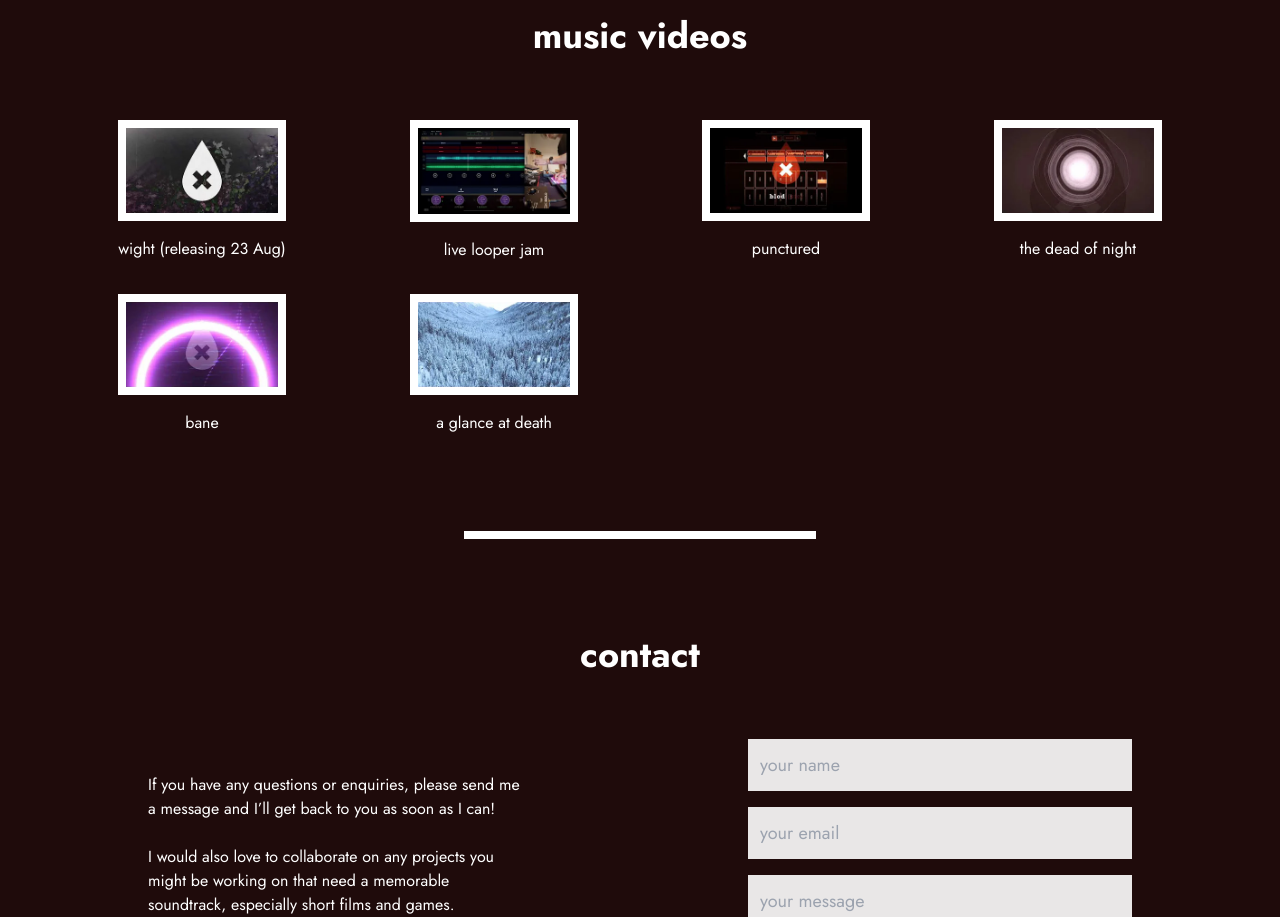
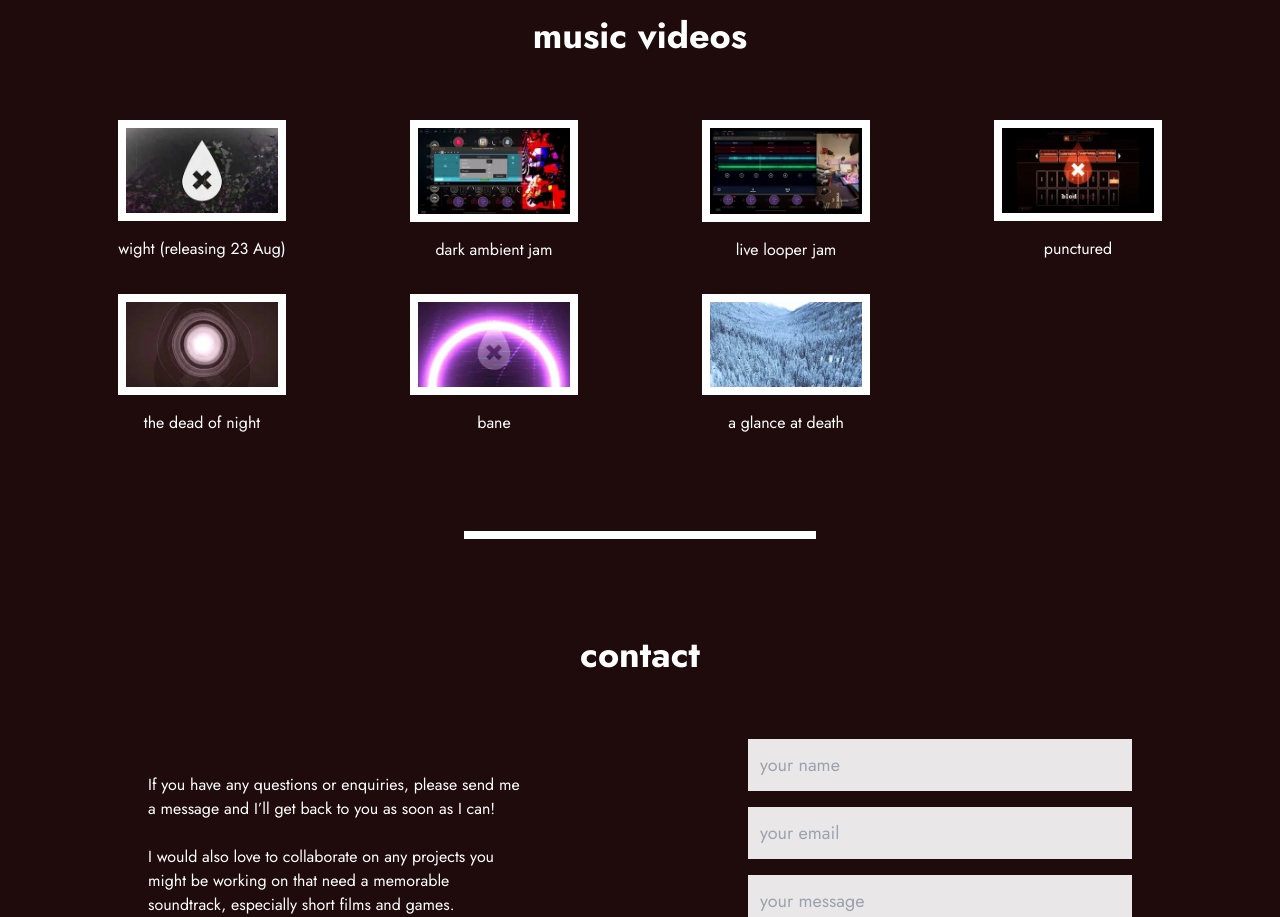
Before and after one commit to Cryptacular/blod-sic, a Next.js app: page / in a window 1280 px wide. Shown: the part 2020-2937 px from the top of the page. Built offline with nearby package versions, Linux system fonts and the light colour scheme.

Commit message:
Add new dark ambient jam video to website

```diff
--- a/src/components/MusicVideosSection.tsx
+++ b/src/components/MusicVideosSection.tsx
@@ -6,6 +6,11 @@ const musicVideos: MusicVideo[] = [
     name: "wight (releasing 23 Aug)",
     url: "https://www.youtube.com/watch?v=8v3P8F63H_4",
     thumbnailUrl: "/images/videos/wight.webp",
+  },
+  {
+    name: "dark ambient jam",
+    url: "https://www.youtube.com/watch?v=PT9G4R0mc0g",
+    thumbnailUrl: "/images/videos/dark-ambient-jam.webp",
   },
   {
     name: "live looper jam",
@@ -57,6 +62,7 @@ export default function MusicVideosSection() {
                     height={188 / 2}
                     alt={`${mv.name} thumbnail`}
                     className="border-solid border-8 border-foreground"
+                    unoptimized
                   />
                 </a>
                 <a href={mv.url} target="_blank">
```
Also changed, not shown: public/images/videos/dark-ambient-jam.webp (added).
